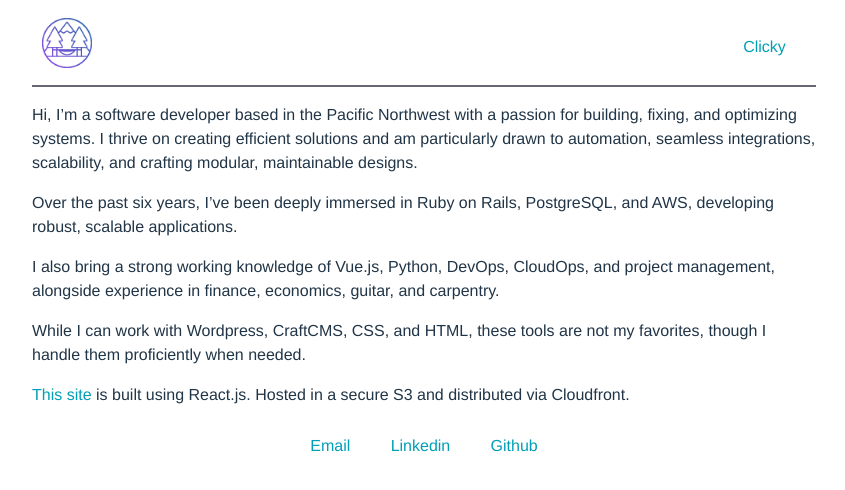
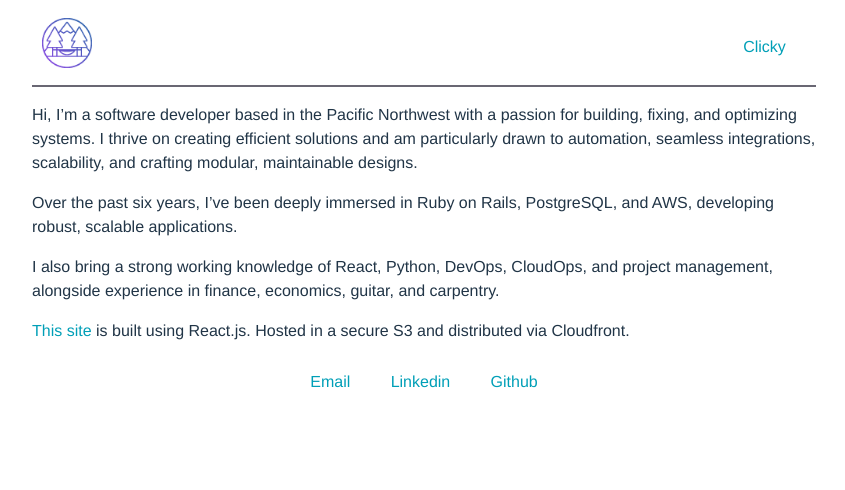
Before and after one commit to anubiskhan/personal-site-vite, a React (Vite) app: page / in a window 1280 px wide. Shown: the top 490 px of the page, without its empty margins (216-1061 px from the left). Built offline with nearby package versions, Linux system fonts and the light colour scheme.

Commit message:
Add .env.example file and update README.md

```diff
--- a/src/components/Home.tsx
+++ b/src/components/Home.tsx
@@ -14,10 +14,7 @@ const Home = () => {
                         Over the past six years, I’ve been deeply immersed in Ruby on Rails, PostgreSQL, and AWS, developing robust, scalable applications.
                         </p>
                         <p>
-                        I also bring a strong working knowledge of Vue.js, Python, DevOps, CloudOps, and project management, alongside experience in finance, economics, guitar, and carpentry.
-                        </p>
-                        <p>
-                        While I can work with Wordpress, CraftCMS, CSS, and HTML, these tools are not my favorites, though I handle them proficiently when needed.
+                        I also bring a strong working knowledge of React, Python, DevOps, CloudOps, and project management, alongside experience in finance, economics, guitar, and carpentry.
                         </p>
                         <p>
                         <a href="https://github.com/anubiskhan/personal_site_vite" target="_blank" rel="noopener" className='copyLink'>This site</a> is built using React.js. Hosted in a secure S3 and distributed via Cloudfront.
```
Also changed, not shown: 2 other files (tests, documents, lock files or other folders).
